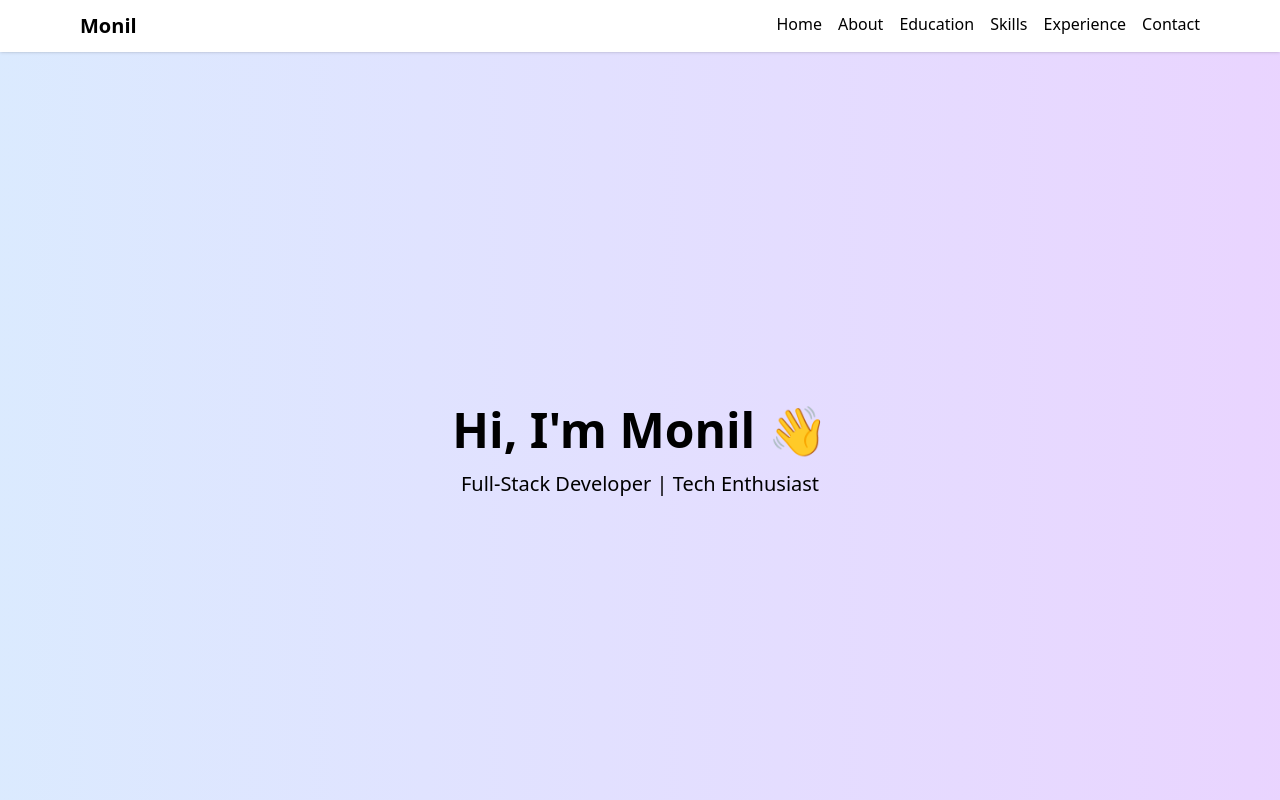
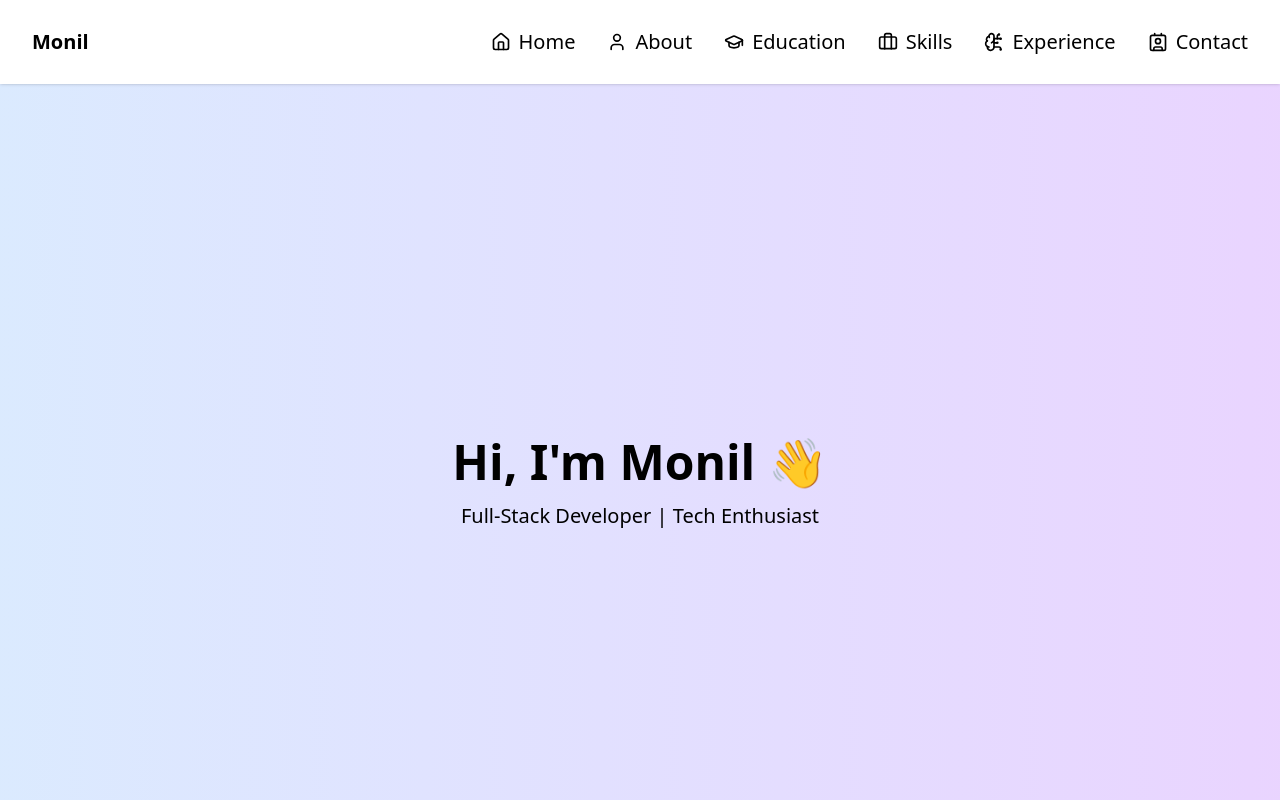
Before and after one commit to Doshi24/portfolio_monil-s, a React (Vite) app in the folder client/: page / in a window 1280 px wide. Shown: the top 800 px of the page. Built offline with nearby package versions, Linux system fonts and the light colour scheme.

Commit message:
almost done for laptop

```diff
--- a/client/package.json
+++ b/client/package.json
@@ -11,6 +11,8 @@
   },
   "dependencies": {
     "@tailwindcss/vite": "^4.1.11",
+    "install": "^0.13.0",
+    "lucide-react": "^0.525.0",
     "react": "^19.1.0",
     "react-dom": "^19.1.0",
     "tailwindcss": "^4.1.11"
--- a/client/src/Navbar.jsx
+++ b/client/src/Navbar.jsx
@@ -1,15 +1,31 @@
-function Navbar () {
-    return (
-    <nav className="bg-white shadow sticky top-0 z-50">
-      <div className="max-w-6xl mx-auto px-4 py-3 flex justify-between">
+import { Home, GraduationCap,Contact,Briefcase,User,BrainCircuit } from 'lucide-react';
+
+function Navbar() {
+  return (
+    <nav className="bg-white shadow sticky top-0 z-50 p-4">
+      <div className="max-w-7xl mx-auto px-4 py-3 flex justify-between items-center">
         <h1 className="text-xl font-bold">Monil</h1>
-        <div className="space-x-4">
-          <a href="#hero" className="hover:text-blue-500">Home</a>
-          <a href="#about" className="hover:text-blue-500">About</a>
-          <a href="#education" className="hover:text-blue-500">Education</a>
-          <a href="#skills" className="hover:text-blue-500">Skills</a>
-          <a href="#experience" className="hover:text-blue-500">Experience</a>
-          <a href="#contact" className="hover:text-blue-500">Contact</a>
+        <div className="flex items-center space-x-8 text-xl">
+          <a href="#hero" className="flex items-center gap-2 hover:text-blue-500">
+            <Home className="h-5 w-5" />
+            Home
+          </a>
+          <a href="#about" className=" flex gap-2 items-center hover:text-blue-500">
+            <User className="h-5 w-5" />
+            About</a>
+          <a href="#education" className=" flex items-center gap-2  hover:text-blue-500">
+            <GraduationCap className = "h-5 w-5" />
+            Education
+          </a>
+          <a href="#skills" className="flex items-center gap-2 hover:text-blue-500">
+            <Briefcase  className = "h-5 w-5"/>
+            Skills</a>
+          <a href="#experience" className=" flex items-center gap-2 hover:text-blue-500">
+            <BrainCircuit className = "h-5 w-5"/>
+            Experience</a>
+          <a href="#contact" className=" flex items-center gap-2 hover:text-blue-500">
+            <Contact className='h-5 w-5'/>
+            Contact</a>
         </div>
       </div>
     </nav>
```
Also changed, not shown: 1 other file (tests, documents, lock files or other folders).
